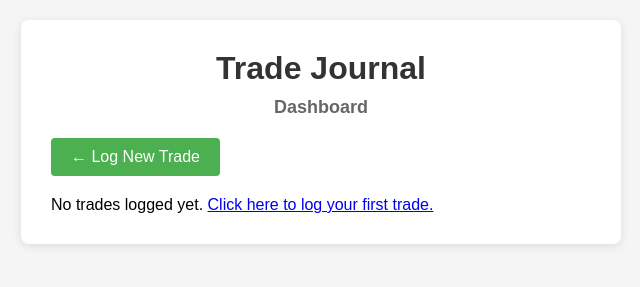
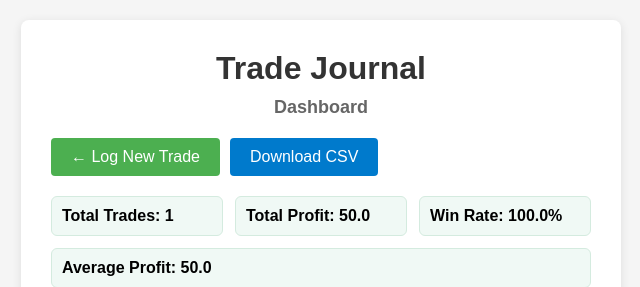
Before and after one commit to VictorOhason/Trade-Journal, a Flask app: page /dashboard in a window 1280 px wide. Shown: the top 287 px of the page, without its empty margins (319-959 px from the left). Before the commit the page ends 246 px from the top, so only its background shows below. Run offline with Flask 3, Linux system fonts and the light colour scheme.

Commit message:
Implement trade analysis and visualization features with Pandas and Matplotlib

```diff
--- a/app.py
+++ b/app.py
@@ -1,5 +1,8 @@
-from flask import Flask, render_template, request, redirect, url_for
+from flask import Flask, render_template, request, redirect, url_for, send_file
 import csv
+import os
+import pandas as pd
+import matplotlib.pyplot as plt
 
 # This creates my flask application. (__name__) is a special python variable that means "This file"
 app = Flask(__name__)
@@ -41,23 +44,101 @@ def submit_trade(): # function to get and store data in csv file format
 
 @app.route('/dashboard')
 def show_dashboard():
-    # read all trades from csv
-    trades = []
+    # read all trades from CSV with Pandas
+    charts_dir = os.path.join('static', 'charts')
+    os.makedirs(charts_dir, exist_ok=True)
+
     try:
-        with open('data/trades.csv', 'r') as f:
-            reader = csv.reader(f)
-            next(reader) # skips the header row
-            for row in reader:
-                if row: # making sure row isnt empty
-                    trades.append(row)
-    except:
-        trades = []
-    return render_template('dashboard.html', trades=trades)
+        df = pd.read_csv('data/trades.csv', parse_dates=['date'])
+    except Exception:
+        df = pd.DataFrame()
 
+    if df.empty:
+        # no data rows
+        return render_template('dashboard.html', trades=[], total_trades=0,
+                               total_profit=0, win_rate=0, avg_profit=0,
+                               charts={})
 
+    # Ensure correct types
+    df['date'] = pd.to_datetime(df['date'], errors='coerce').dt.strftime('%Y-%m-%d')
+    df['quantity'] = pd.to_numeric(df['quantity'], errors='coerce').fillna(0)
+    df['entry'] = pd.to_numeric(df['entry'], errors='coerce').fillna(0)
+    df['exit'] = pd.to_numeric(df['exit'], errors='coerce').fillna(0)
+    df['profit'] = pd.to_numeric(df['profit'], errors='coerce').fillna(0)
 
+    # Metrics
+    total_trades = len(df)
+    total_profit = round(df['profit'].sum(), 2)
+    win_rate = round((df['profit'] > 0).mean() * 100, 2) if total_trades > 0 else 0
+    avg_profit = round(df['profit'].mean(), 2) if total_trades > 0 else 0
 
+    # Charts
+    chart_paths = {}
 
+    try:
+        # Profit by asset (bar)
+        profit_by_asset = df.groupby('asset')['profit'].sum().sort_values(ascending=False)
+        plt.figure(figsize=(8, 4))
+        profit_by_asset.plot(kind='bar', color='#4CAF50')
+        plt.title('Total Profit by Asset')
+        plt.ylabel('Profit')
+        plt.tight_layout()
+        chart_path = os.path.join(charts_dir, 'profit_by_asset.png')
+        plt.savefig(chart_path)
+        plt.close()
+        chart_paths['profit_by_asset'] = 'charts/profit_by_asset.png'
 
-if __name__ == '__main__': # This checks if this file is being run directly and not just being "imported"
-    app.run(debug=True) # this automatically reloads when i change code, really useful
+        # Cumulative profit over time (line)
+        df_sorted = df.sort_values('date')
+        df_sorted['cum_profit'] = df_sorted['profit'].cumsum()
+        plt.figure(figsize=(8, 4))
+        plt.plot(df_sorted['date'], df_sorted['cum_profit'], marker='o', color='#007ACC')
+        plt.title('Cumulative Profit Over Time')
+        plt.ylabel('Cumulative Profit')
+        plt.xlabel('Date')
+        plt.xticks(rotation=45)
+        plt.tight_layout()
+        chart_path = os.path.join(charts_dir, 'cum_profit.png')
+        plt.savefig(chart_path)
+        plt.close()
+        chart_paths['cum_profit'] = 'charts/cum_profit.png'
+
+        # Profit distribution (histogram)
+        plt.figure(figsize=(8, 4))
+        plt.hist(df['profit'], bins=10, color='#FFA500', edgecolor='black')
+        plt.title('Distribution of Trade Profits')
+        plt.xlabel('Profit')
+        plt.ylabel('Frequency')
+        plt.tight_layout()
+        chart_path = os.path.join(charts_dir, 'profit_hist.png')
+        plt.savefig(chart_path)
+        plt.close()
+        chart_paths['profit_hist'] = 'charts/profit_hist.png'
+
+        # Win/Loss ratio (pie)
+        win_count = (df['profit'] > 0).sum()
+        loss_count = (df['profit'] <= 0).sum()
+        plt.figure(figsize=(6, 6))
+        plt.pie([win_count, loss_count], labels=['Wins', 'Losses'], autopct='%1.0f%%', colors=['#4CAF50', '#E53935'])
+        plt.title('Win/Loss Ratio')
+        plt.tight_layout()
+        chart_path = os.path.join(charts_dir, 'win_ratio.png')
+        plt.savefig(chart_path)
+        plt.close()
+        chart_paths['win_ratio'] = 'charts/win_ratio.png'
+    except Exception:
+        chart_paths = {}
+
+    # Keep the row data as list of lists for template
+    trades = df.to_records(index=False).tolist()
+
+    return render_template('dashboard.html', trades=trades,
+                           total_trades=total_trades,
+                           total_profit=total_profit,
+                           win_rate=win_rate,
+                           avg_profit=avg_profit,
+                           charts=chart_paths)
+
+@app.route('/download')
+def download_csv():
+    return send_file('data/trades.csv', as_attachment=True, download_name='trades.csv', mimetype='text/csv')
--- a/data/trades.csv
+++ b/data/trades.csv
@@ -1 +1,2 @@
-date,asset,direction,quantity,entry,profit,comment2026-03-19,AAPL,Long,10,150,Use exit() or Ctrl-Z plus Return to exit,155,50.0,test Log
+date,asset,direction,quantity,entry,exit,profit,comment
+2026-03-19,AAPL,Long,10,150,155,50.0,First real test log
--- a/static/style.css
+++ b/static/style.css
@@ -72,10 +72,50 @@ textarea{
 input[type="date"]:focus,
 input[type="text"]:focus,
 input[type="number"]:focus,
-select:focus{
+select:focus,
+textarea:focus{
     outline: none;
     border-color: #4CAF50;
     box-shadow: 0 0 5px rgba(76, 175, 80, 0.3);
+}
+
+.stats {
+    display: flex;
+    flex-wrap: wrap;
+    gap: 12px;
+    margin-bottom: 20px;
+}
+
+.stat-card {
+    flex: 1;
+    min-width: 150px;
+    background: #f0f9f5;
+    border: 1px solid #d4ebdf;
+    border-radius: 6px;
+    padding: 10px;
+    font-weight: bold;
+}
+
+.charts {
+    display: grid;
+    grid-template-columns: repeat(auto-fit, minmax(240px, 1fr));
+    gap: 16px;
+    margin-bottom: 24px;
+}
+
+.chart-card {
+    background: white;
+    border: 1px solid #e6e6e6;
+    border-radius: 6px;
+    padding: 12px;
+}
+
+.chart-card img {
+    width: 100%;
+    height: auto;
+    margin-top: 8px;
+    border: 1px solid #ddd;
+    border-radius: 4px;
 }
 
 .btn{
--- a/templates/dashboard.html
+++ b/templates/dashboard.html
@@ -9,11 +9,46 @@
         <h1>Trade Journal</h1>
         <h2>Dashboard</h2>
 
-        <div style="margin-bottom: 20px;">
+        <div style="margin-bottom: 20px; display: flex; gap: 10px; flex-wrap: wrap;">
             <a href="/" style="display: inline-block; padding: 10px 20px; background-color: #4CAF50; color: white; text-decoration: none; border-radius: 4px;">← Log New Trade</a>
+            <a href="/download" style="display: inline-block; padding: 10px 20px; background-color: #007ACC; color: white; text-decoration: none; border-radius: 4px;">Download CSV</a>
         </div>
 
         {% if trades %}
+            <div class="stats">
+                <div class="stat-card">Total Trades: <strong>{{ total_trades }}</strong></div>
+                <div class="stat-card">Total Profit: <strong>{{ total_profit }}</strong></div>
+                <div class="stat-card">Win Rate: <strong>{{ win_rate }}%</strong></div>
+                <div class="stat-card">Average Profit: <strong>{{ avg_profit }}</strong></div>
+            </div>
+
+            <div class="charts">
+                {% if charts.profit_by_asset %}
+                    <div class="chart-card">
+                        <h3>Profit by Asset</h3>
+                        <img src="{{ url_for('static', filename=charts.profit_by_asset) }}" alt="Profit by Asset" />
+                    </div>
+                {% endif %}
+                {% if charts.cum_profit %}
+                    <div class="chart-card">
+                        <h3>Cumulative Profit</h3>
+                        <img src="{{ url_for('static', filename=charts.cum_profit) }}" alt="Cumulative Profit" />
+                    </div>
+                {% endif %}
+                {% if charts.profit_hist %}
+                    <div class="chart-card">
+                        <h3>Profit Distribution</h3>
+                        <img src="{{ url_for('static', filename=charts.profit_hist) }}" alt="Profit Distribution" />
+                    </div>
+                {% endif %}
+                {% if charts.win_ratio %}
+                    <div class="chart-card">
+                        <h3>Win/Loss Ratio</h3>
+                        <img src="{{ url_for('static', filename=charts.win_ratio) }}" alt="Win Loss Ratio" />
+                    </div>
+                {% endif %}
+            </div>
+
             <table style="width: 100%; border-collapse: collapse; margin-top: 20px;">
                 <thead>
                     <tr style="background-color: #4CAF50; color: white;">
```
Also changed, not shown: analysis/analyze.py (+54 -0 lines), static/charts/cum_profit.png (added), static/charts/profit_by_asset.png (added), static/charts/profit_hist.png (added), static/charts/win_ratio.png (added).
